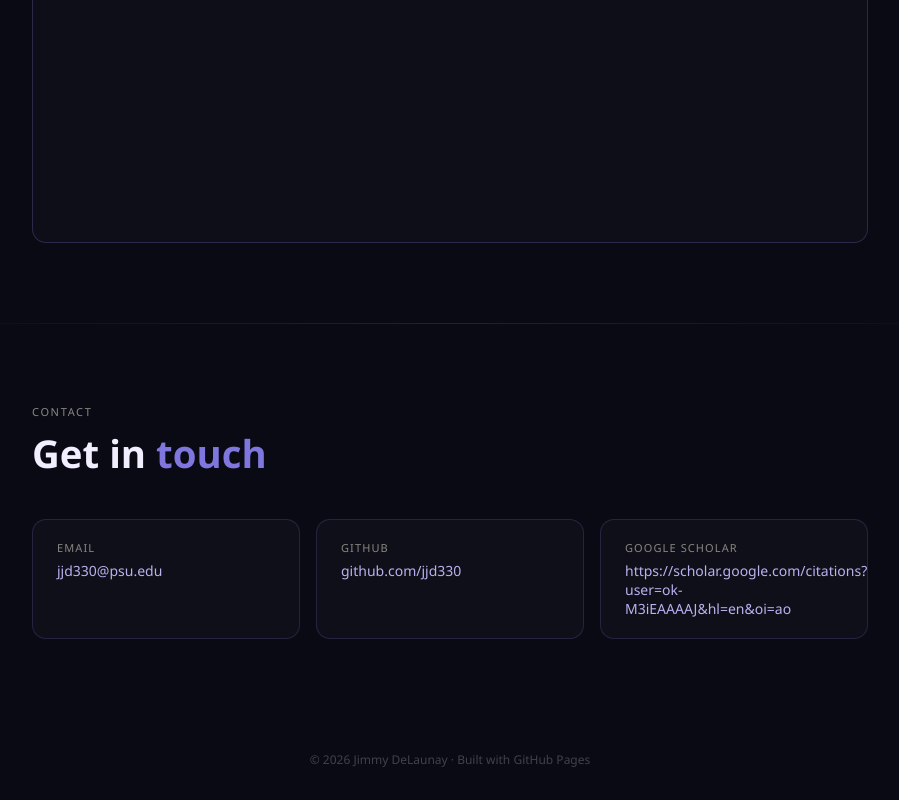
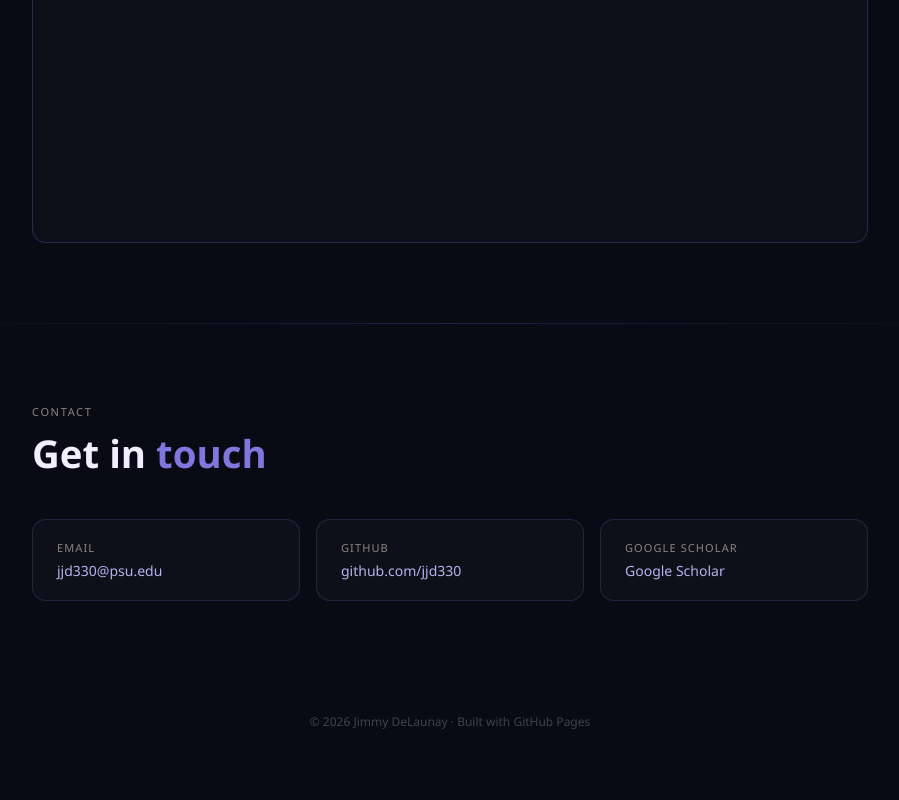
Before and after one commit to jjd330/jjd330.github.io, a plain HTML site: page index.html in a window 1280 px wide. Shown: the part 3413-4213 px from the top of the page, without its empty margins (190-1089 px from the left). After the commit the page ends 4175 px from the top, so only its background shows below. Drawn offline with Linux system fonts and the light colour scheme.

Commit message:
Add files via upload

```diff
--- a/index.html
+++ b/index.html
@@ -275,13 +275,13 @@
         <div class="contact-card-label">Email</div>
         <div class="contact-card-value">jjd330@psu.edu</div>
       </a>
-      <a class="contact-card" href="#">
+      <a class="contact-card" href="github.com/jjd330">
         <div class="contact-card-label">GitHub</div>
         <div class="contact-card-value">github.com/jjd330</div>
       </a>
-      <a class="contact-card" href="#">
+      <a class="contact-card" href="https://scholar.google.com/citations?user=ok-M3iEAAAAJ&hl=en&oi=ao">
         <div class="contact-card-label">Google Scholar</div>
-        <div class="contact-card-value">https://scholar.google.com/citations?user=ok-M3iEAAAAJ&hl=en&oi=ao</div>
+        <div class="contact-card-value">Google Scholar</div>
       </a>
       <!-- <a class="contact-card" href="#">
         <div class="contact-card-label">NASA ADS</div>
```
